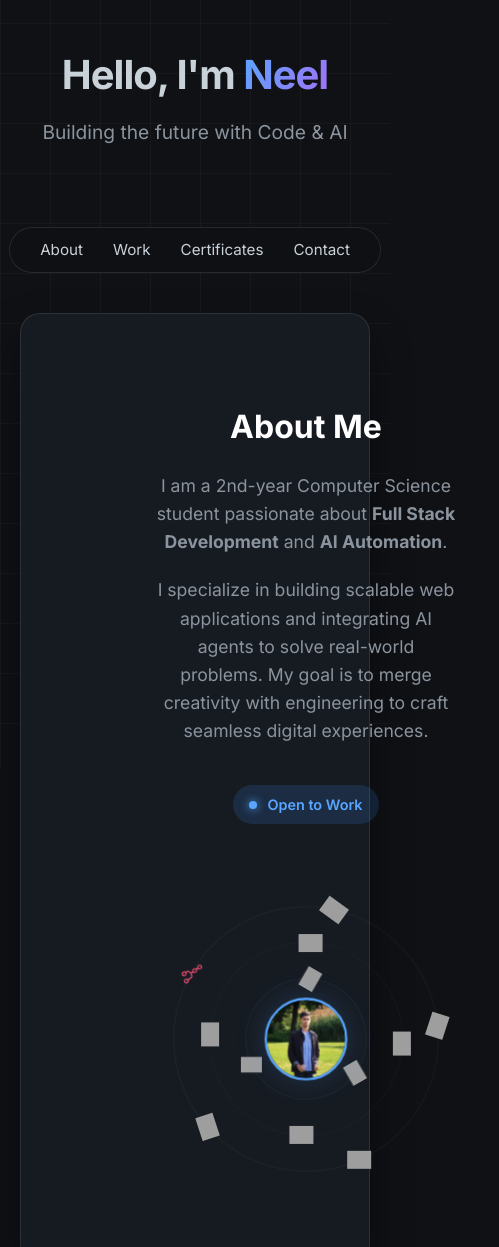
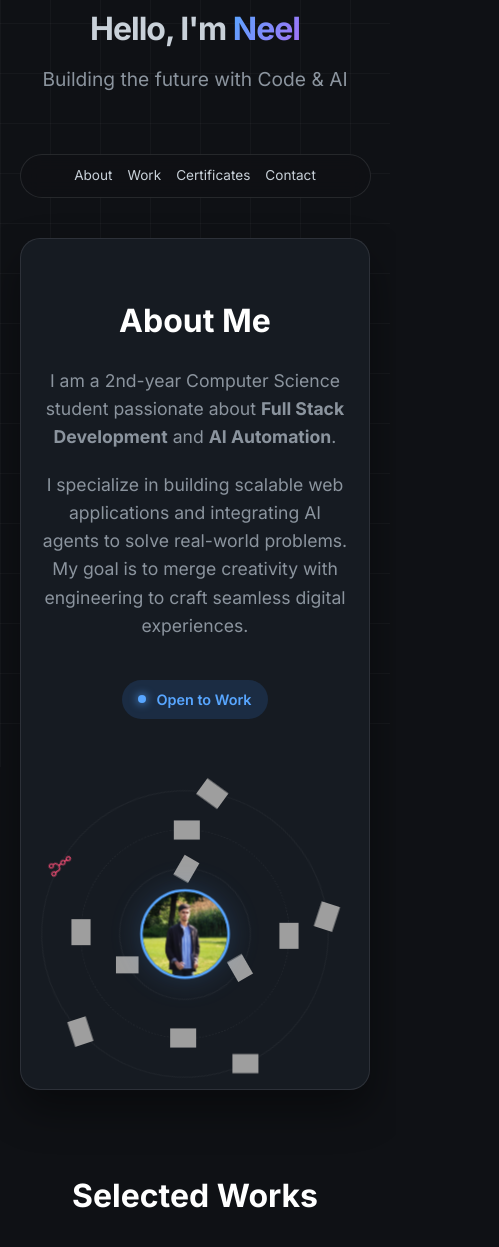
Before and after one commit to Neel578/My-potfolio.web, a plain HTML site: page index.HTML in a window 390 px wide. Shown: the part 77-1324 px from the top of the page, 499 px wide, since content can reach past the window. Drawn offline with Linux system fonts and the light colour scheme; grey boxes are pictures that could not be loaded.

Commit message:
update-2

```diff
--- a/portfolio.css
+++ b/portfolio.css
@@ -14,7 +14,7 @@ body {
     background-color: var(--bg-dark);
     color: var(--text-main);
     line-height: 1.6;
-    overflow-x: hidden;
+    overflow-x: hidden; /* Prevent horizontal scroll */
 }
 
 /* Background Grid Pattern */
@@ -235,7 +235,7 @@ main { max-width: 1200px; margin: 0 auto; padding: 0 20px; }
 }
 .btn-primary:hover { background: var(--primary); color: #0f1115; }
 
-/* --- NEW: CERTIFICATES SECTION (Dark Mode) --- */
+/* --- CERTIFICATES SECTION --- */
 .certificates-section {
     padding: 80px 0;
     margin-top: 40px;
@@ -297,7 +297,7 @@ main { max-width: 1200px; margin: 0 auto; padding: 0 20px; }
     margin-bottom: 15px;
 }
 
-/* --- NEW: RESUME MODAL STYLES --- */
+/* --- RESUME MODAL STYLES --- */
 .resume-overlay {
     position: fixed;
     top: 0;
@@ -356,15 +356,65 @@ footer {
 .social-row img { width: 24px; height: 24px; opacity: 0.7; transition: 0.3s; }
 .social-row img:hover { opacity: 1; transform: scale(1.1); }
 
-/* --- RESPONSIVE --- */
+/* Back to Top */
+#back-to-top { display: none; position: fixed; bottom: 30px; right: 30px; padding: 10px 15px; border-radius: 50%; background: var(--primary); border: none; cursor: pointer; }
+
+/* --- RESPONSIVE FIXES --- */
+
+/* Tablets (iPad, etc) */
 @media (max-width: 900px) {
-    .about-grid { flex-direction: column; text-align: center; }
-    .orbit-container { transform: scale(0.8); margin-top: -30px; }
+    .about-grid {
+        flex-direction: column;
+        text-align: center;
+    }
+    .about-text {
+        min-width: 100%; /* Fix text constraint */
+        margin-bottom: 40px;
+    }
+    .orbit-container {
+        transform: scale(0.8);
+        margin-top: -20px;
+    }
     h1 { font-size: 2.5rem; }
 }
+
+/* Mobile Phones (iPhone, Samsung, etc) */
 @media (max-width: 500px) {
-    .orbit-container { transform: scale(0.6); margin-top: -60px; margin-bottom: -60px; }
+    /* 1. Header & Nav */
+    header { padding: 80px 20px 40px; }
+    h1 { font-size: 2rem; }
+
+    nav {
+        gap: 15px;
+        padding: 10px 20px;
+        width: 90%;
+        box-sizing: border-box;
+        flex-wrap: wrap;
+    }
+    nav a { font-size: 0.85rem; }
+
+    /* 2. Fix Card Padding (The main issue) */
+    .glass-panel {
+        padding: 30px 20px; /* Reduced padding */
+    }
+
+    /* 3. Tame the Orbit Animation */
+    .orbit-container {
+        width: 100%;
+        height: 350px;
+        transform: scale(0.65); /* Shrink it down */
+        margin-top: -50px;
+        margin-bottom: -50px;
+        left: -10px;
+    }
+
+    /* 4. Project & Cert Cards */
+    .projects-grid, .cert-grid {
+        grid-template-columns: 1fr; /* Force single column */
+    }
+
+    .project-card, .cert-card {
+        margin: 0 auto;
+        max-width: 100%;
+    }
 }
-
-/* Back to Top */
-#back-to-top { display: none; position: fixed; bottom: 30px; right: 30px; padding: 10px 15px; border-radius: 50%; background: var(--primary); border: none; cursor: pointer; }
```
